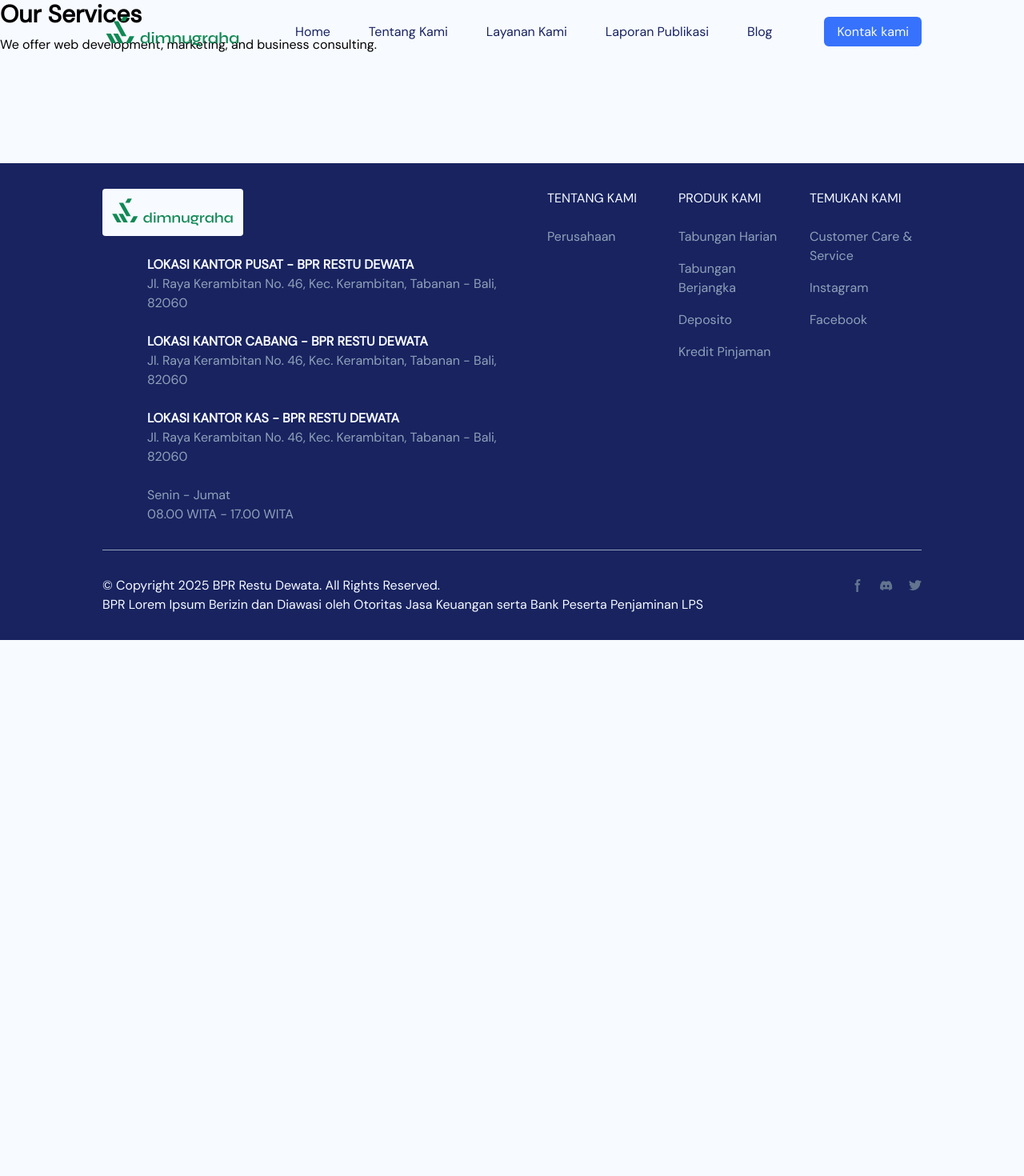
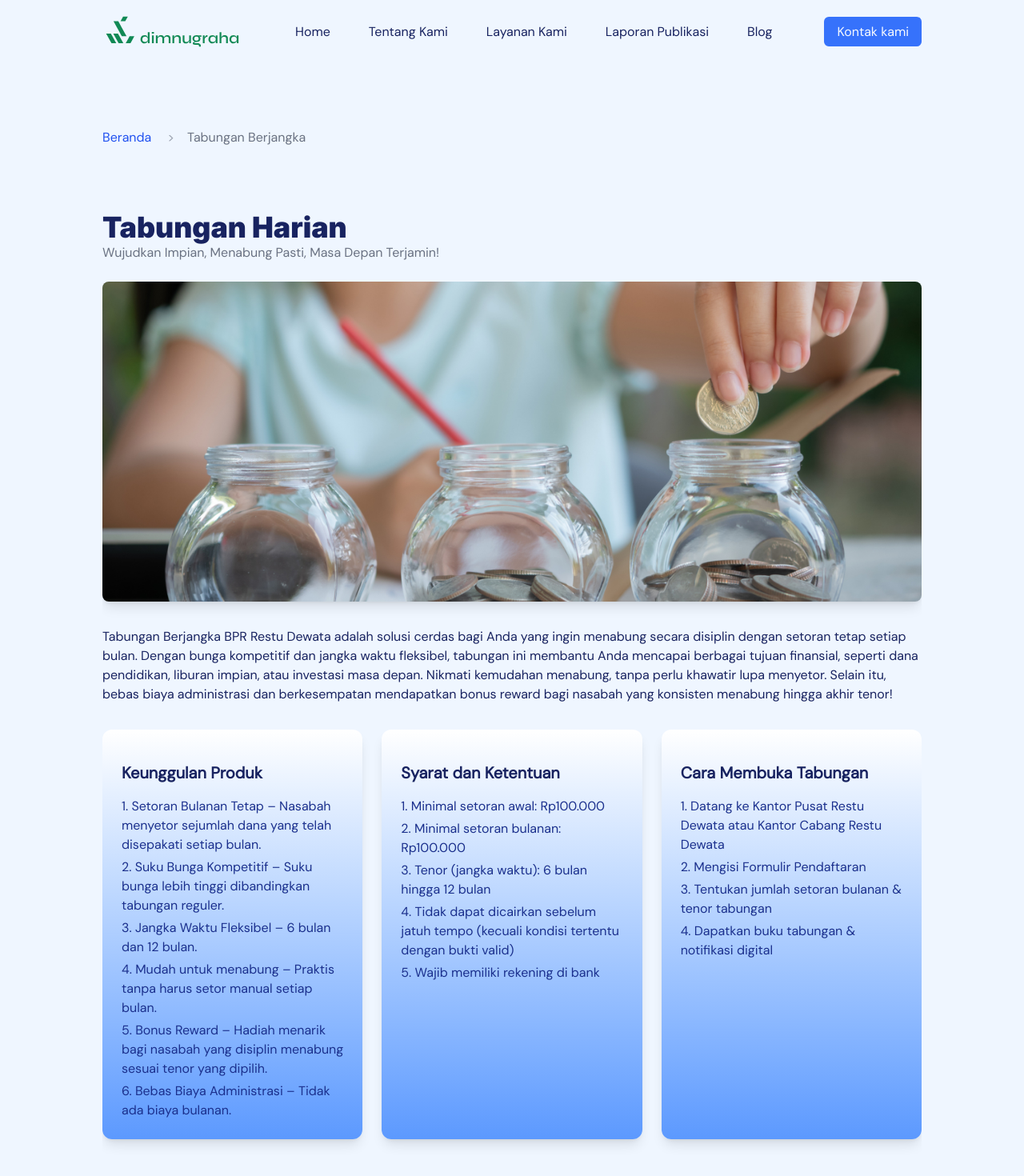
Before and after one commit to dimasnugrahs/company-profile-frontend, a React (Vite) app: page /services in a window 1280 px wide. Shown: the top 1470 px of the page at 80% size. Before the commit the page ends 800 px from the top, so only its background shows below. Built offline with nearby package versions, Linux system fonts and the light colour scheme.

Commit message:
update product section

```diff
--- a/src/App.jsx
+++ b/src/App.jsx
@@ -3,10 +3,10 @@ import MainLayout from "./layouts/MainLayout";
 import ScrollToTop from "./layouts/ScrollToTop";
 import Home from "./pages/Home";
 import About from "./pages/About";
-import Services from "./pages/Services";
 import Contact from "./pages/Contact";
 import Blog from "./pages/Blog";
 import NotFound from "./pages/NotFound";
+import Services from "./pages/Services";
 
 function App() {
   return (
--- /dev/null
+++ b/src/components/Breadcrumbs.jsx
@@ -0,0 +1,24 @@
+const Breadcrumbs = ({ items }) => {
+  return (
+    <nav className="">
+      <ol className="flex items-center space-x-1">
+        {items.map((item, index) => (
+          <li key={index} className="flex items-center">
+            {index > 0 && (
+              <span className="mx-4 text-gray-400">{">"}</span> // atau '›'
+            )}
+            {item.href ? (
+              <a href={item.href} className="hover:text-company-950 text-company-600">
+                {item.label}
+              </a>
+            ) : (
+              <span className="text-gray-500">{item.label}</span>
+            )}
+          </li>
+        ))}
+      </ol>
+    </nav>
+  );
+};
+
+export default Breadcrumbs;
--- a/src/components/Footer.jsx
+++ b/src/components/Footer.jsx
@@ -10,20 +10,21 @@ const Footer = () => {
       <div className="mx-auto w-full px-6 lg:px-32 py-6 lg:py-8">
         <div className="md:flex md:justify-between">
           <div className="mb-6 md:mb-0 mr-5">
-            <motion.Link
-              to="/"
-              className="flex items-center"
+            <motion.div
               initial={{ opacity: 0, x: -50 }}
               whileInView={{ opacity: 1, x: 0 }}
               transition={{ duration: 0.8, ease: "easeOut" }}
               viewport={{ once: true, amount: 0.3 }}
             >
-              <img
-                src={iconCompany}
-                className="lg:flex bg-company-50 px-2 py-2 w-44 rounded"
-                alt="Logo"
-              />
-            </motion.Link>
+              <Link to="/" className="flex items-center">
+                <img
+                  src={iconCompany}
+                  className="lg:flex bg-company-50 px-2 py-2 w-44 rounded"
+                  alt="Logo"
+                />
+              </Link>
+            </motion.div>
+
             <div className="lg:ml-14 ">
               <motion.div
                 initial={{ opacity: 0, x: -50 }}
--- /dev/null
+++ b/src/components/product/HeroSectionProduct.jsx
@@ -0,0 +1,83 @@
+import ProductImage from "../../assets/images/product-details.jpg";
+
+const HeroSectionProduct = () => {
+  const products = [
+    {
+      id: 1,
+      image: ProductImage,
+      title: "Tabungan Harian",
+      subtitle: "Wujudkan Impian, Menabung Pasti, Masa Depan Terjamin!",
+      description:
+        "Tabungan Berjangka BPR Restu Dewata adalah solusi cerdas bagi Anda yang ingin menabung secara disiplin dengan setoran tetap setiap bulan. Dengan bunga kompetitif dan jangka waktu fleksibel, tabungan ini membantu Anda mencapai berbagai tujuan finansial, seperti dana pendidikan, liburan impian, atau investasi masa depan. Nikmati kemudahan menabung, tanpa perlu khawatir lupa menyetor. Selain itu, bebas biaya administrasi dan berkesempatan mendapatkan bonus reward bagi nasabah yang konsisten menabung hingga akhir tenor!",
+    },
+  ];
+
+  const cards = [
+    {
+      title: "Keunggulan Produk",
+      items: [
+        "Setoran Bulanan Tetap – Nasabah menyetor sejumlah dana yang telah disepakati setiap bulan.",
+        "Suku Bunga Kompetitif – Suku bunga lebih tinggi dibandingkan tabungan reguler.",
+        "Jangka Waktu Fleksibel – 6 bulan dan 12 bulan.",
+        "Mudah untuk menabung – Praktis tanpa harus setor manual setiap bulan.",
+        "Bonus Reward – Hadiah menarik bagi nasabah yang disiplin menabung sesuai tenor yang dipilih.",
+        "Bebas Biaya Administrasi – Tidak ada biaya bulanan.",
+      ],
+    },
+    {
+      title: "Syarat dan Ketentuan",
+      items: [
+        "Minimal setoran awal: Rp100.000",
+        "Minimal setoran bulanan: Rp100.000",
+        "Tenor (jangka waktu): 6 bulan hingga 12 bulan",
+        "Tidak dapat dicairkan sebelum jatuh tempo (kecuali kondisi tertentu dengan bukti valid)",
+        "Wajib memiliki rekening di bank",
+      ],
+    },
+    {
+      title: "Cara Membuka Tabungan",
+      items: [
+        "Datang ke Kantor Pusat Restu Dewata atau Kantor Cabang Restu Dewata",
+        "Mengisi Formulir Pendaftaran",
+        "Tentukan jumlah setoran bulanan & tenor tabungan",
+        "Dapatkan buku tabungan & notifikasi digital",
+      ],
+    },
+  ];
+
+  return (
+    <div className="overflow-x-hidden py-20">
+      {products.map((product) => (
+        <div key={product.id}>
+          <h1 className="font-inter-black text-4xl">{product.title}</h1>
+          <p className="text-gray-500">{product.subtitle}</p>
+          <img
+            src={product.image}
+            className="w-full h-auto max-h-[400px] mt-6 rounded-lg shadow-lg object-cover"
+          />
+
+          <p className="mt-8">{product.description}</p>
+        </div>
+      ))}
+      <div className="grid grid-cols-1 md:grid-cols-3 gap-6 mt-8">
+        {cards.map((card, index) => (
+          <div
+            key={index}
+            className="bg-gradient-to-b from-white to-company-400 shadow-lg rounded-xl p-6"
+          >
+            <h2 className="text-xl font-semibold text-company-950 mb-4 mt-4">
+              {card.title}
+            </h2>
+            <ul className="list-decimal list-inside text-company-900 space-y-1 text-sm sm:text-base">
+              {card.items.map((item, idx) => (
+                <li key={idx}>{item}</li>
+              ))}
+            </ul>
+          </div>
+        ))}
+      </div>
+    </div>
+  );
+};
+
+export default HeroSectionProduct;
--- /dev/null
+++ b/src/layouts/LayoutDefaultContent.jsx
@@ -0,0 +1,9 @@
+const LayouDefaultContent = ({ children }) => {
+  return (
+    <div className="bg-blue-50 py-40 lg:px-32 px-6 text-company-950 font-display">
+      <div className="">{children}</div>
+    </div>
+  );
+};
+
+export default LayouDefaultContent;
--- a/src/pages/Services.jsx
+++ b/src/pages/Services.jsx
@@ -1,10 +1,17 @@
+import Breadcrumbs from "../components/Breadcrumbs";
+import HeroSectionProduct from "../components/product/HeroSectionProduct";
+import LayouDefaultContent from "../layouts/LayoutDefaultContent";
+
 export default function Services() {
   return (
-    <div>
-      <h1 className="text-3xl font-bold">Our Services</h1>
-      <p className="mt-2">
-        We offer web development, marketing, and business consulting.
-      </p>
-    </div>
+    <LayouDefaultContent>
+      <Breadcrumbs
+        items={[
+          { label: "Beranda", href: "/" },
+          { label: "Tabungan Berjangka" }, // item terakhir biasanya tidak punya link
+        ]}
+      />
+      <HeroSectionProduct />
+    </LayouDefaultContent>
   );
 }
```
Also changed, not shown: src/assets/images/product-details.jpg (added).
